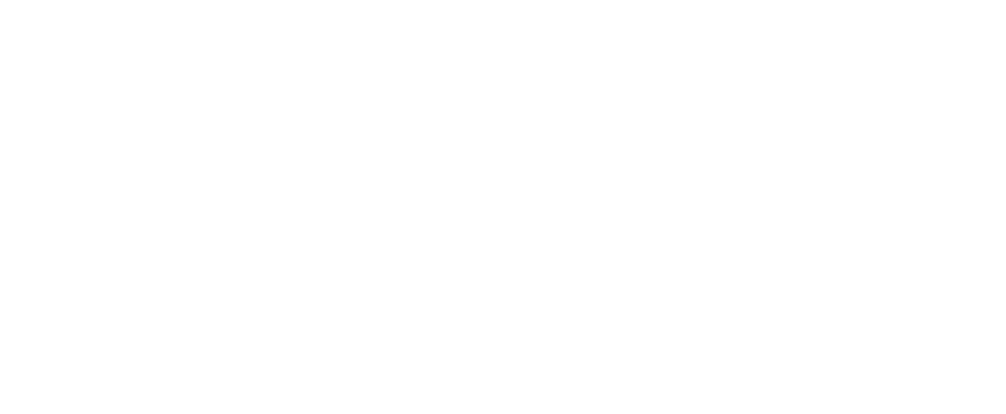
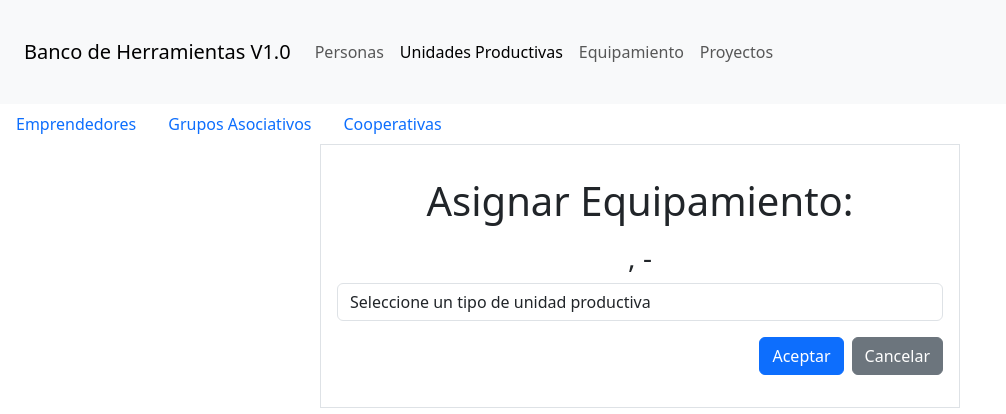
Before and after one commit to sosarodrigox/bdh_frontend, a React (Vite) app: page /up/emprendedores/equipamiento/1 in a window 1280 px wide. Before the commit this address had no page. Shown: the top 414 px of the page, without its empty margins (0-1006 px from the left). Built offline with nearby package versions, Linux system fonts and the light colour scheme; no server answers.

Commit message:
funciona boton equipar

```diff
--- a/src/components/equipamiento/equipamiento_asignacion_up.jsx
+++ b/src/components/equipamiento/equipamiento_asignacion_up.jsx
@@ -122,7 +122,7 @@ export default function EquipamientoAsignacionUP() {
 
     return (
         <div className="text-start col-6 offset-3 border p-3">
-            <h1 className="mt-3 text-center">Asignar Unidad Productiva:</h1>
+            <h1 className="mt-3 text-center">Asignar Equipamiento:</h1>
             <h3 className="mt-3 text-center">
                 {persona.apellido}, {persona.nombre} - {persona.cuil}
             </h3>
--- a/src/components/up_emprendedores/emprendedores_lista.jsx
+++ b/src/components/up_emprendedores/emprendedores_lista.jsx
@@ -1,9 +1,10 @@
 import React, { useEffect, useState } from "react";
-import { Link } from "react-router-dom";
+import { Link, useNavigate } from "react-router-dom";
 import axios from "axios";
 
 export default function EmprendedoresLista() {
     const [emprendedores, setEmprendedores] = useState([]);
+    const navegar = useNavigate();
 
     useEffect(() => {
         getEmprendedores();
@@ -12,6 +13,14 @@ export default function EmprendedoresLista() {
     const getEmprendedores = async () => {
         let resultado = await axios.get(`${import.meta.env.VITE_REACT_APP_BACKEND_URL}/up/emprendedores`);
         setEmprendedores(resultado.data);
+    };
+
+    const asignarEquipamiento = (id) => {
+        navegar("equipamiento/" + id);
+    };
+
+    const asignarProyecto = (id) => {
+        navegar("up/" + id);
     };
 
     return (
--- a/src/main.jsx
+++ b/src/main.jsx
@@ -14,6 +14,7 @@ import ProyectoForm from './components/proyectos/proyecto_form'
 import Equipamiento from './components/equipamiento'
 import EquipamientoLista from './components/equipamiento/equipamiento_lista'
 import EquipamientoForm from './components/equipamiento/equipamiento_form'
+import EquipamientoAsignacionUP from './components/equipamiento/equipamiento_asignacion_up'
 import EmprendedoresLista from './components/up_emprendedores/emprendedores_lista'
 import GruposLista from './components/up_grupos/grupos_lista'
 import CooperativasLista from './components/up_cooperativas/cooperativas_lista'
@@ -32,6 +33,7 @@ ReactDOM.createRoot(document.getElementById('root')).render(
           </Route>
           <Route path='up' element={<UnidadesProductivas />}>
             <Route path='emprendedores' element={<EmprendedoresLista />}></Route>
+            <Route path='emprendedores/equipamiento/:id' element={<EquipamientoAsignacionUP />}></Route>
             <Route path='grupos' element={<GruposLista />}></Route>
             <Route path='cooperativas' element={<CooperativasLista />}></Route>
           </Route>
```
